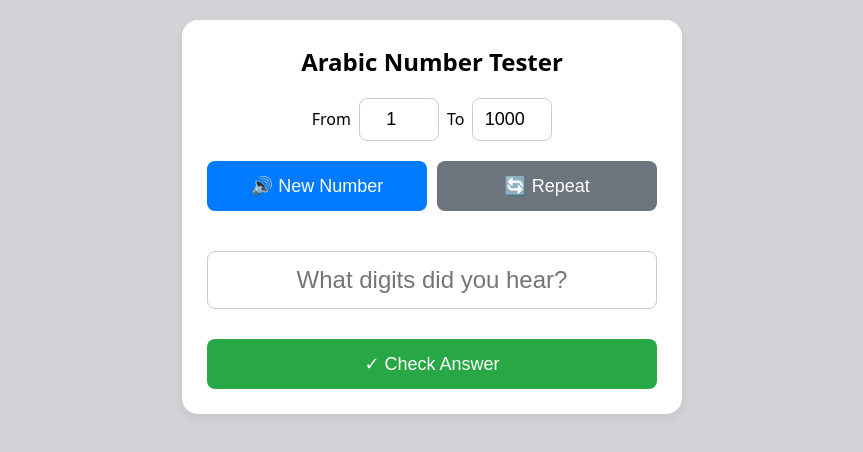
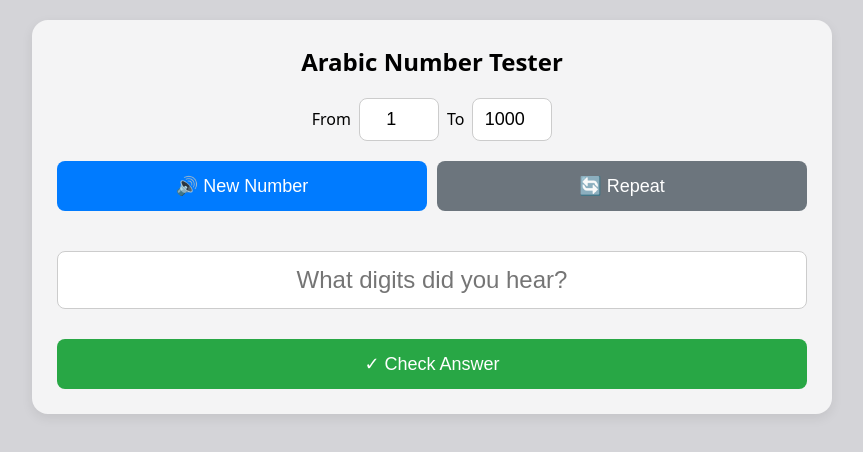
Before and after one commit to sow-diga/arabic-number, a plain HTML site: page index.html in a window 1280 px wide. Shown: the whole page, without its empty margins (208-1071 px from the left). Drawn offline with Linux system fonts and the light colour scheme.

Commit message:
Changed design

```diff
--- a/index.html
+++ b/index.html
@@ -18,8 +18,8 @@
         }
 
         .card {
-            background: white;
-            max-width: 500px;
+            background: #F4F4F5;
+            max-width: 800px;
             width: 100%;
             margin: auto;
             padding: 25px;
```
